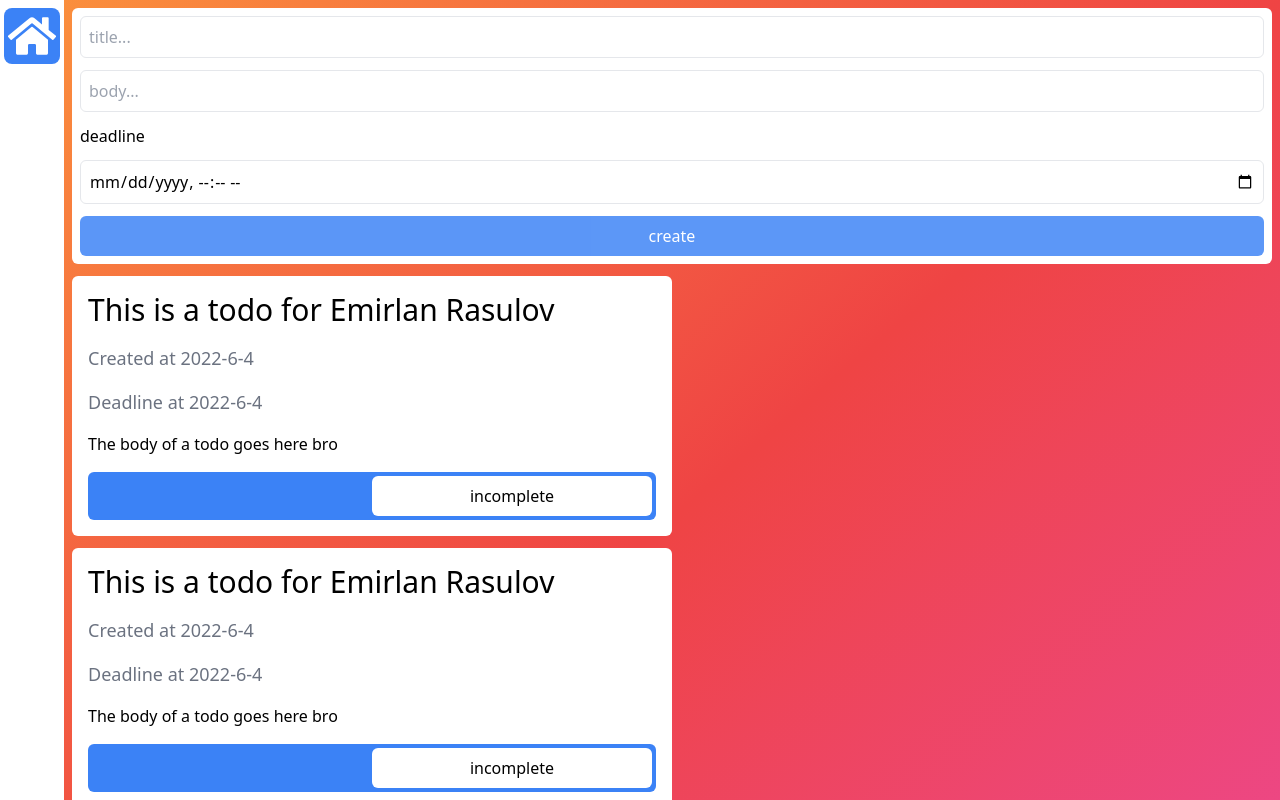
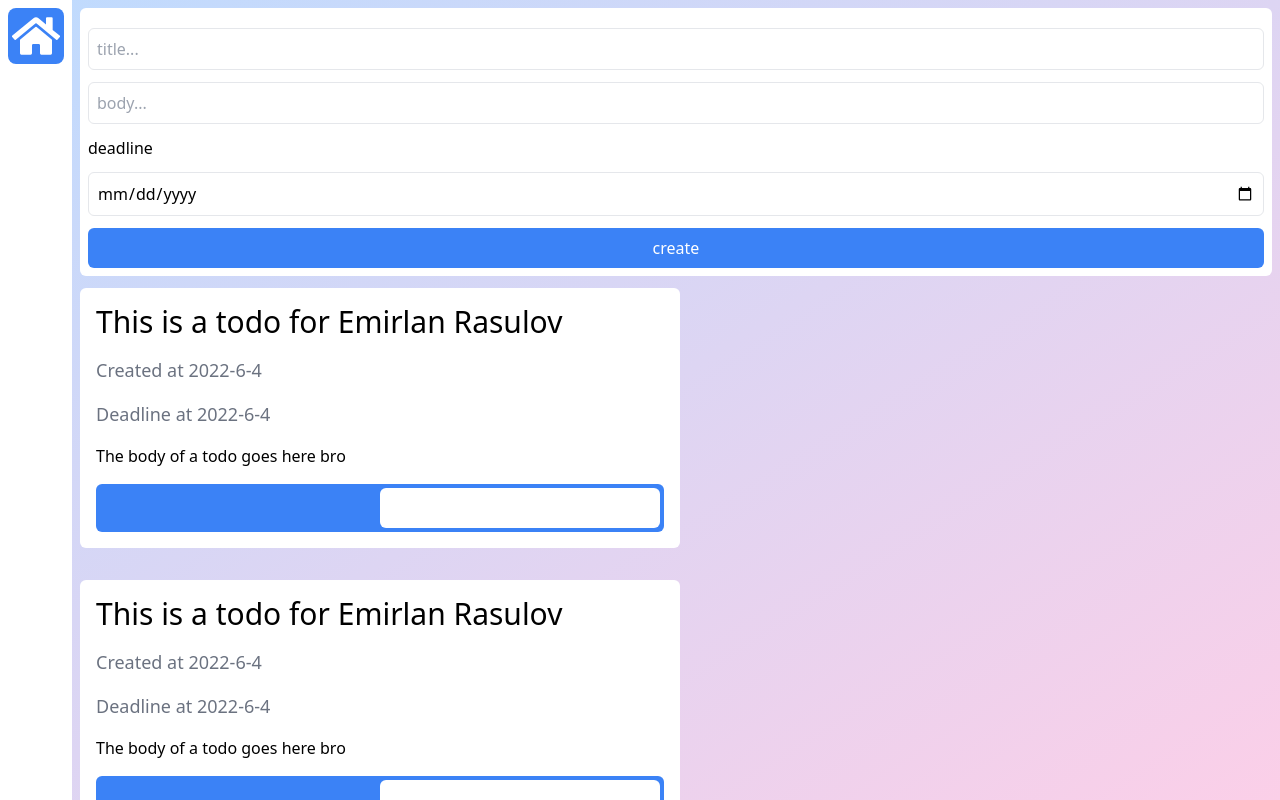
Before and after one commit to rasulov-emirlan/todo-app, a React (Vite) app in the folder web-client/: page / in a window 1280 px wide. Shown: the top 800 px of the page. Built offline with nearby package versions, Linux system fonts and the light colour scheme.

Commit message:
font is awesome

```diff
--- a/web-client/src/App.jsx
+++ b/web-client/src/App.jsx
@@ -3,7 +3,7 @@ import Todos from "./components/Todos";
 
 function App() {
 	return (
-		<div className='flex'>
+		<div className='sm:flex'>
 			<Sidebar />
 			<Todos />
 		</div>
--- a/web-client/src/components/Sidebar.jsx
+++ b/web-client/src/components/Sidebar.jsx
@@ -3,13 +3,17 @@ import { FaHome } from "react-icons/fa";
 
 const Sidebar = () => {
 	return (
-		<div className='bg-white w-16 h-screen flex flex-col items-center p-2'>
-			<div
+		// this could be made better if we played with positions a bit more
+		// probably it would make a bit more flexable.
+		// cause right now we depend on our parent elements flex styling
+		<div className='bg-white flex sm:flex-col items-center p-2'>
+			<a
+				href='/'
 				className='bg-blue-500  p-1 rounded-lg hover:rounded-3xl
                 transition-all duration-100 ease-linear
                 cursor-pointer'>
 				<FaHome className='h-12 w-12 text-white' />
-			</div>
+			</a>
 		</div>
 	);
 };
--- a/web-client/src/components/Todo.jsx
+++ b/web-client/src/components/Todo.jsx
@@ -2,7 +2,6 @@ import React from "react";
 import { useState } from "react";
 
 const Todo = ({ todo }) => {
-	var time = new Date();
 	const [isDone, setIsDone] = useState(false);
 	return (
 		<div
@@ -30,7 +29,7 @@ const Todo = ({ todo }) => {
 				className={`flex items-center w-full bg-blue-500 rounded-md p-1`}>
 				<button
 					className={`bg-white rounded-md w-1/2 p-2 transition-all
-					${isDone ? " translate-x-0" : " translate-x-full"}`}>
+					${isDone ? " translate-x-0" : " translate-x-full bg-blue-500 text-white"}`}>
 					{isDone ? "completed" : "incomplete"}
 				</button>
 			</div>
--- a/web-client/src/components/Todos.jsx
+++ b/web-client/src/components/Todos.jsx
@@ -1,8 +1,14 @@
 import React from "react";
 import { useState } from "react";
 import Todo from "./Todo";
+import styles from "./Todos.module.css";
 
+// this whole component is a page of its own
+// it is a good idea to move to ../pages folder
 const Todos = () => {
+	// this is not good
+	// in real world app this array of todos should not be filled from the start
+	// we should fill with data from api. and we should do in a separate useEffect
 	const [todos, setTodos] = useState([
 		{
 			title: "This is a todo for Emirlan Rasulov",
@@ -41,41 +47,128 @@ const Todos = () => {
 		author: {
 			username: "",
 		},
-		deadline: new Date(),
-		createdAt: new Date(),
-		updatedAt: null,
+		deadline: "",
+		createdAt: "",
+		updatedAt: "",
 	});
+	// TODO: this is a very stupid way of handling warnings
+	// it is probably way better to use an object for this stuff
+	// but i am too lazy to refactor
+	const [warnings, setWarnings] = useState([]);
+
+	const handleCreateTodo = () => {
+		if (newtodo.title.length < 6 || newtodo.title.length > 100) {
+			if (
+				warnings.includes(
+					"title has to be longer than 6 chars and shorter than 100"
+				) === true
+			) {
+				return;
+			}
+			setWarnings((prev) => {
+				let t = [...prev];
+				t.push("title has to be longer than 6 chars and shorter than 100");
+				return t;
+			});
+			return;
+		}
+		if (newtodo.body.length > 2000) {
+			// TODO: bruh this is so bad wtf
+			if (warnings.includes("body has to be shorted than 2000") === true) {
+				return;
+			}
+			setWarnings((prev) => {
+				let t = [...prev];
+				t.push("body has to be shorted than 2000");
+				return t;
+			});
+			return;
+		}
+		let deadline = new Date(newtodo.deadline);
+		if (deadline === "Invalid Date" || isNaN(deadline)) {
+			if (warnings.includes("deadsline is not set") === true) {
+				return;
+			}
+			setWarnings((prev) => {
+				let t = [...prev];
+				t.push("deadsline is not set");
+				return t;
+			});
+			return;
+		}
+		setWarnings([]);
+		setTodos((prev) => {
+			// TODO: we probably could push our newtodo to the prev rigth away
+			let t = [...prev];
+			let tt = { ...newtodo };
+			tt.deadline = deadline;
+			tt.createdAt = new Date();
+			tt.updatedAt = new Date();
+			t.push(tt);
+			return t;
+		});
+	};
+
 	return (
-		<div className='p-2 flex flex-col gap-3 w-full'>
-			<div className='bg-white p-2 rounded-md flex flex-col gap-3 '>
+		<div className='p-2 flex flex-col gap-3 w-full overflow-y-scroll h-screen scroll-smooth'>
+			<div className='bg-white p-2 rounded-md flex flex-col gap-3'>
+				<div
+					className={`w-full bg-red-200 text-red-500 flex flex-col gap-2 rounded-md ${
+						// we add padding and border this way cause
+						// if there are no wornings we do not want to see this
+						// div at all. and these borders and paddings were
+						// in the way of this
+						warnings.length != 0 && "p-2 border border-red-500"
+					}`}>
+					{warnings.map((w, i) => (
+						<span key={i}>*{w}</span>
+					))}
+				</div>
 				<input
 					type='text'
 					className='rounded-md w-full p-2 border-gray-200 border'
 					placeholder='title...'
+					value={newtodo.title}
+					onChange={(e) =>
+						setNewtodo((prev) => ({ ...prev, title: e.target.value }))
+					}
 				/>
 				<input
 					type='text'
 					className='rounded-md w-full p-2 border-gray-200 border'
 					placeholder='body...'
+					value={newtodo.body}
+					onChange={(e) =>
+						setNewtodo((prev) => ({ ...prev, body: e.target.value }))
+					}
 				/>
 				<label htmlFor='deadline text-'>deadline</label>
 				<input
 					className='text-black border rounded-md p-2'
-					type='datetime-local'
+					type='date'
 					name='deadline'
 					id='deadline'
 					value={newtodo.deadline}
 					onChange={(e) =>
-						setNewtodo((prev) => ({ ...prev, deadline: e.value }))
+						setNewtodo((prev) => ({ ...prev, deadline: e.target.value }))
 					}
 				/>
-				<button className='bg-blue-500 animate-pulse text-white w-full p-2 rounded-md hover:bg-blue-600'>
+				<button
+					onClick={(e) => handleCreateTodo()}
+					className='bg-blue-500 text-white w-full p-2 rounded-md hover:bg-blue-600'>
 					create
 				</button>
 			</div>
-			{todos.map((v, i) => (
-				<Todo key={i} todo={v} />
-			))}
+			{/*
+				i did not use regular tailwind here
+				just beacuase it is easier to make a
+				grid in regular css
+			 */}
+			<div className={styles.todos}>
+				{todos.map((v, i) => (
+					<Todo key={i} todo={v} />
+				))}
+			</div>
 		</div>
 	);
 };
--- /dev/null
+++ b/web-client/src/components/Todos.module.css
@@ -0,0 +1,6 @@
+.todos {
+	display: grid;
+	grid-template-columns: repeat(auto-fit, minmax(400px, 600px));
+	gap: 2em;
+	justify-content: left;
+}
--- a/web-client/src/index.css
+++ b/web-client/src/index.css
@@ -4,7 +4,7 @@
 
 @layer base {
 	body {
-		@apply bg-gradient-to-br from-orange-400 via-red-500 to-pink-500 min-h-screen;
+		@apply bg-gradient-to-br from-blue-200 to-pink-200 min-h-screen;
 	}
 }
 
--- a/web-client/src/router.jsx
+++ b/web-client/src/router.jsx
@@ -0,0 +1 @@
+// TODO: add a router
```
